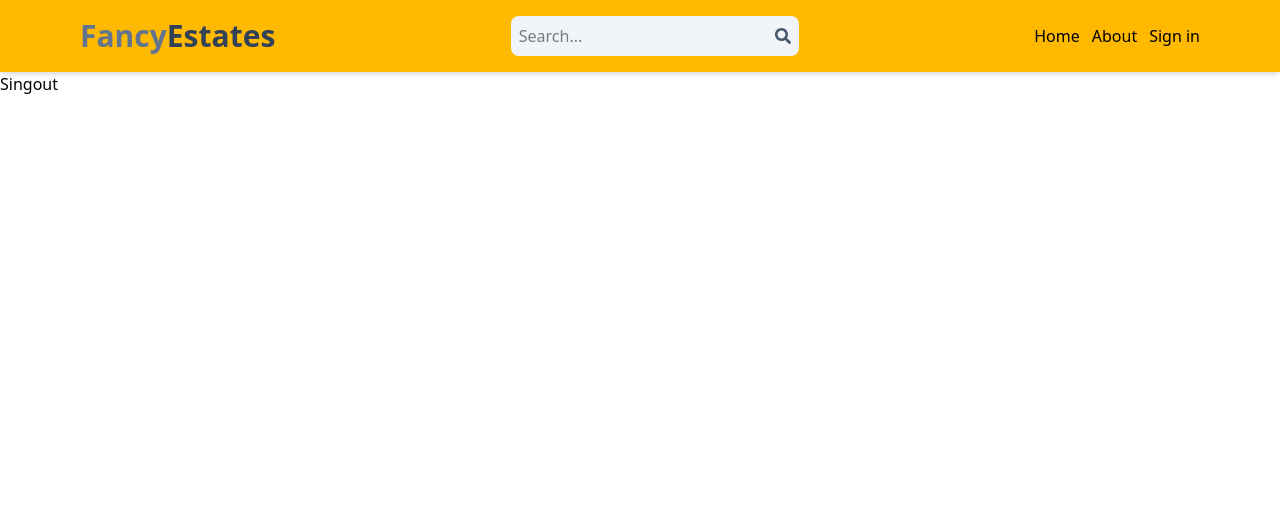
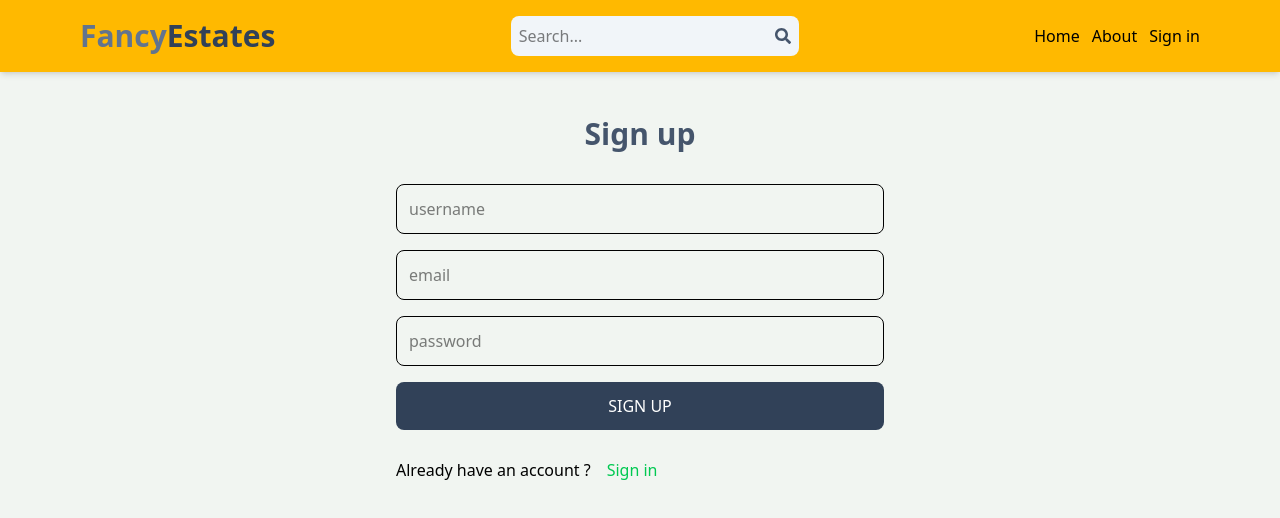
Before and after one commit to Noma7code/real-estate, a React (Vite) app in the folder client/: page /sign-up in a window 1280 px wide. Shown: the top 518 px of the page. Built offline with nearby package versions, Linux system fonts and the light colour scheme.

Commit message:
complete signup page ui

```diff
--- a/client/src/components/Header.jsx
+++ b/client/src/components/Header.jsx
@@ -26,7 +26,7 @@ export default function Header() {
           <Link to="/about">
             <li className="hidden sm:inline hover:text-slate-700">About</li>
           </Link>
-          <Link to="/sign-in">
+          <Link to="/sign-up">
             <li className="sm:inline hover:text-slate-700">Sign in</li>
           </Link>
         </nav>
--- a/client/src/index.css
+++ b/client/src/index.css
@@ -1 +1,5 @@
 @import "tailwindcss";
+
+body {
+  background-color: rgb(241, 245, 241);
+}
--- a/client/src/pages/SignUp.jsx
+++ b/client/src/pages/SignUp.jsx
@@ -1,5 +1,44 @@
 import React from "react";
+import { Link } from "react-router-dom";
 
 export default function SignUp() {
-  return <div>Singout</div>;
+  return (
+    <div className="max-w-lg mx-auto p-3">
+      <h1 className="text-3xl text-center font-semibold text-slate-600 my-8">
+        Sign up
+      </h1>
+      <form className="flex flex-col gap-4">
+        <input
+          type="text"
+          placeholder="username"
+          id="username"
+          className="border p-3 rounded-lg"
+        />
+        <input
+          type="email"
+          placeholder="email"
+          id="email"
+          className="border p-3 rounded-lg"
+        />
+        <input
+          type="password"
+          placeholder="password"
+          id="password"
+          className="border p-3 rounded-lg"
+        />
+        <button
+          className="bg-slate-700 p-3 text-white rounded-lg uppercase
+        hover:opacity-90 disabled:opacity-80"
+        >
+          Sign up
+        </button>
+      </form>
+      <div className="flex gap-4 mt-7">
+        <p>Already have an account ?</p>
+        <Link to="/signin">
+          <span className="text-green-500">Sign in</span>
+        </Link>
+      </div>
+    </div>
+  );
 }
```
